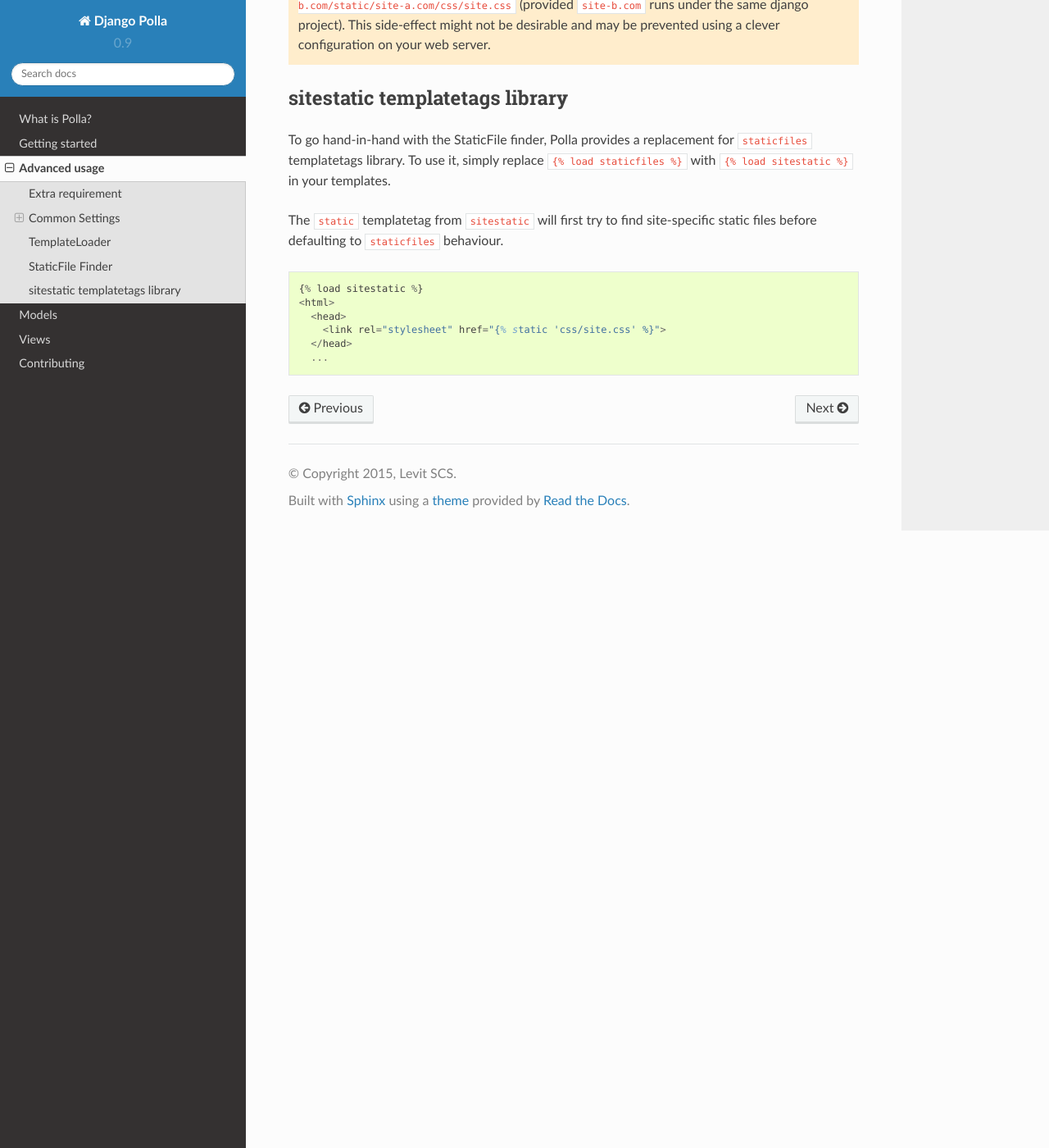
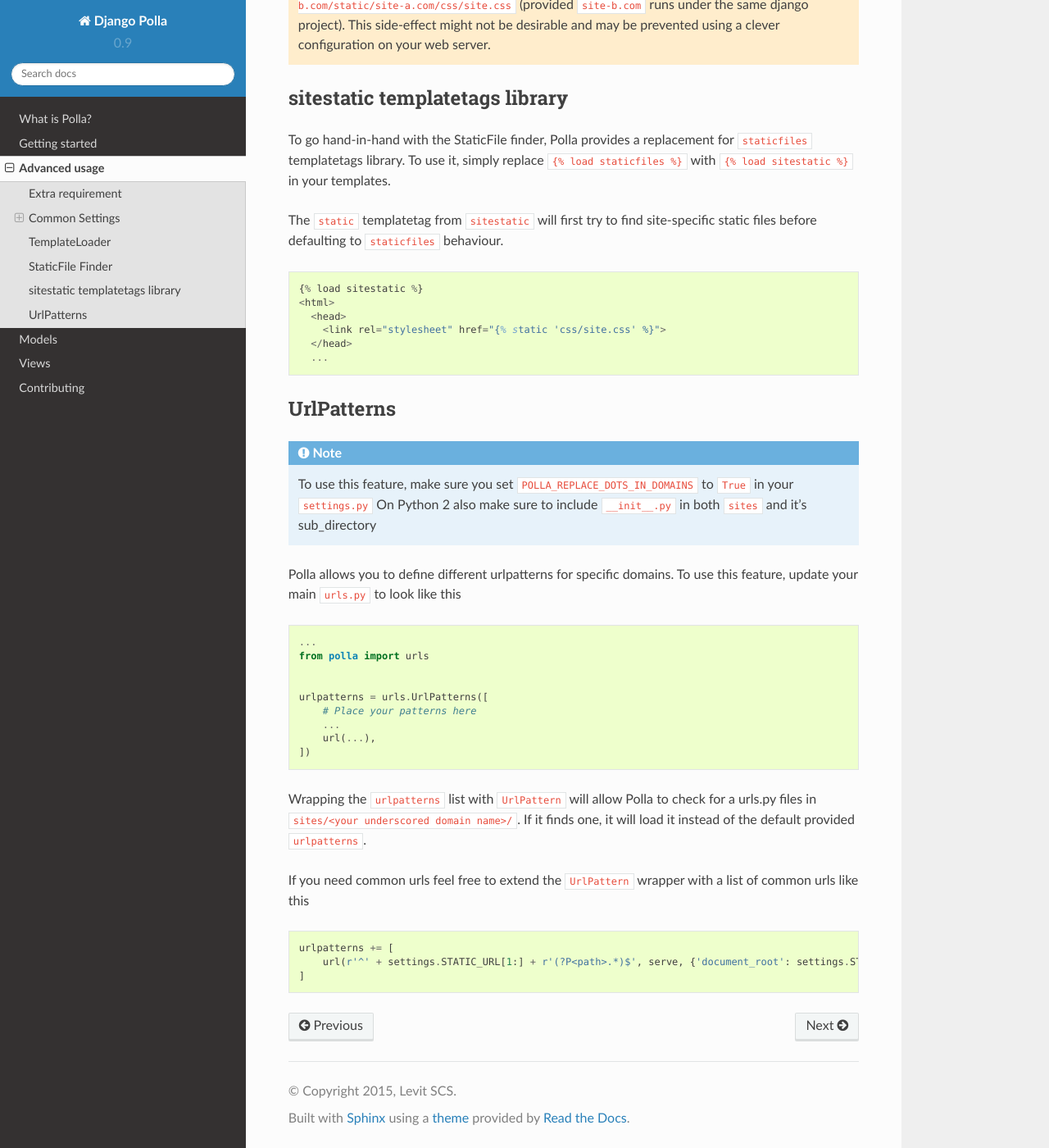
Before and after one commit to st8st8/airavata, a Sphinx documentation site: the page built from docs/advanced.rst, in a window 1280 px wide and 1400 px high, scrolled down 2854 px. Shown: the whole window at 82% size. Built offline with Sphinx 7.4.7 and the Read the Docs theme 2.0.0, drawn with Linux system fonts in a browser that asks for light colours.

Commit message:
urls documentation redmine -> accept #159 redmine -> accept #123

```diff
--- a/docs/advanced.rst
+++ b/docs/advanced.rst
@@ -116,3 +116,31 @@
         <link rel="stylesheet" href="{% static 'css/site.css' %}">
       </head>
       ...
+
+
+UrlPatterns
+-----------
+
+.. note::
+    To use this feature, make sure you set ``POLLA_REPLACE_DOTS_IN_DOMAINS`` to ``True`` in your ``settings.py``
+    On Python 2 also make sure to include ``__init__.py`` in both ``sites`` and it's sub_directory
+
+Polla allows you to define different urlpatterns for specific domains. To use this feature, update your main ``urls.py`` to look like this
+::
+    ...
+    from polla import urls
+
+
+    urlpatterns = urls.UrlPatterns([
+        # Place your patterns here
+        ...
+        url(...),
+    ])
+
+Wrapping the ``urlpatterns`` list with ``UrlPattern`` will allow Polla to check for a urls.py files in ``sites/<your underscored domain name>/``. If it finds one, it will load it instead of the default provided ``urlpatterns``.
+
+If you need common urls feel free to extend the ``UrlPattern`` wrapper with a list of common urls like this
+::
+    urlpatterns += [
+        url(r'^' + settings.STATIC_URL[1:] + r'(?P<path>.*)$', serve, {'document_root': settings.STATIC_ROOT}),
+    ]
--- a/docs/index.rst
+++ b/docs/index.rst
@@ -6,9 +6,9 @@
 Welcome to Django Polla's documentation!
 ========================================
 
-.. |status27| image:: http://jenkins.lasolution.be/buildStatus/icon?job=Polla/PYTHON=System-CPython-2.7&build=39
-.. |status32| image:: http://jenkins.lasolution.be/buildStatus/icon?job=Polla/PYTHON=System-CPython-3.2&build=39
-.. |status34| image:: http://jenkins.lasolution.be/buildStatus/icon?job=Polla/PYTHON=CPython-3.4&build=39
+.. |status27| image:: http://jenkins.lasolution.be/buildStatus/icon?job=Polla/PYTHON=System-CPython-2.7&build=57
+.. |status32| image:: http://jenkins.lasolution.be/buildStatus/icon?job=Polla/PYTHON=System-CPython-3.2&build=57
+.. |status34| image:: http://jenkins.lasolution.be/buildStatus/icon?job=Polla/PYTHON=CPython-3.4&build=57
 .. |docs| image:: https://readthedocs.org/projects/django-polla/badge/?version=latest
 .. |pypiv| image:: https://pypip.in/v/polla/badge.png
 .. |pypid| image:: https://pypip.in/d/polla/badge.png
```
